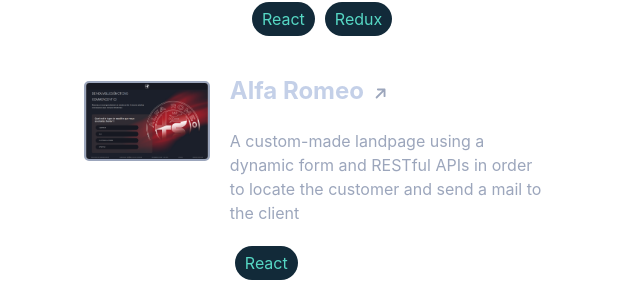
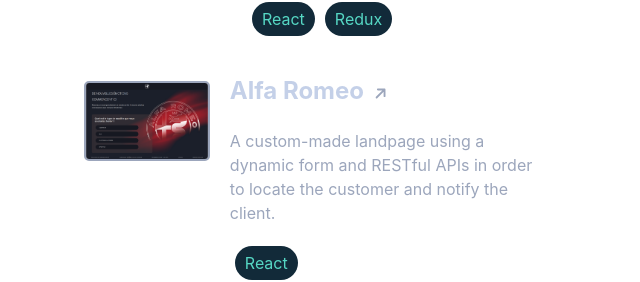
Before and after one commit to Teddy1792/portfolio, a React (Vite) app: page / in a window 1280 px wide. Shown: the part 936-1218 px from the top of the page, without its empty margins (510-1150 px from the left). Built offline with nearby package versions, Linux system fonts and the light colour scheme.

Commit message:
correction tag description

```diff
--- a/src/App.jsx
+++ b/src/App.jsx
@@ -93,7 +93,7 @@
                   link='https://alfa-romeo-landpage.vercel.app'
                   imgSrc={alfaRomeo}
                   title="Alfa Romeo"
-                  description="A custom-made landpage using a dynamic form and RESTful APIs in order to locate the customer and send a mail to the client"
+                  description="A custom-made landpage using a dynamic form and RESTful APIs in order to locate the customer and notify the client."
                   tags={['React']}
                   isFocused={focusedProject === 'argentBank'}
                   onMouseEnter={() => handleMouseEnter('argentBank')}
```
